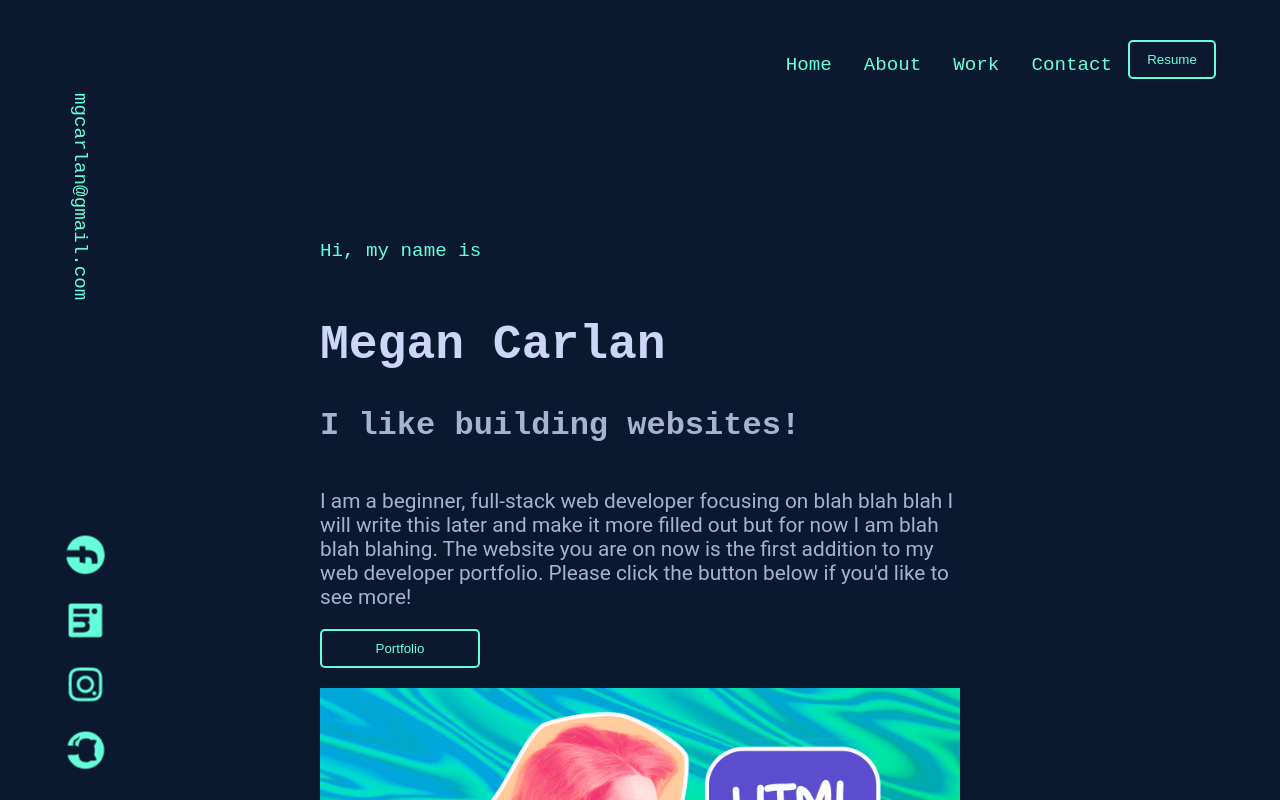
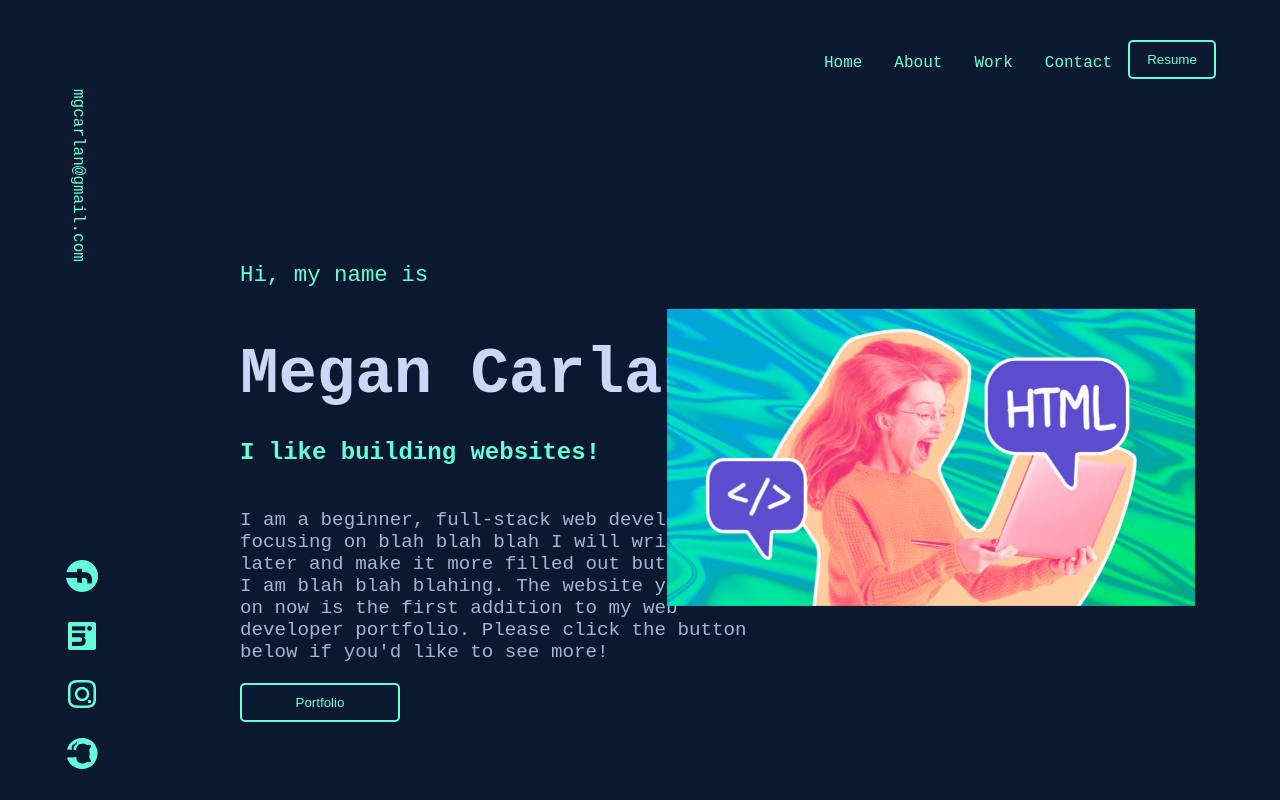
Before and after one commit to MeganCarlan/Portfolio, a React (Create React App) app: page / in a window 1280 px wide. Shown: the top 800 px of the page. Built offline with nearby package versions, Linux system fonts and the light colour scheme.

Commit message:
updated formatting on About page and changed the formatting of home page

```diff
--- a/src/App.css
+++ b/src/App.css
@@ -1,14 +1,4 @@
-.App {
-  text-align: left;
-}
-
-.gif {
-  position: absolute;
-  bottom: 0;
-  right: 0;
-}
-
-
+/* NavBar Formatting */
 .navbar {
   position: fixed;
   top: 5vh;
@@ -16,6 +6,26 @@
   font-family: 'Inconsolata', monospace;
   color: #64ffda
 
+}
+
+nav ul {
+  list-style-type: none;
+  margin: 0;
+  padding: 0;
+  overflow: hidden;
+  display: flex;
+}
+
+nav li {
+  display: inline-block;
+}
+
+nav li a {
+  display: block;
+  color: #64ffda;
+  text-align: center;
+  padding: 14px 16px;
+  text-decoration: none;
 }
 
 .resumeButton {
@@ -31,6 +41,7 @@
   border-radius: 5px;
 }
 
+/* email addresss bar */
 .email {
   position: fixed;
   padding: 29px 5px;
@@ -38,8 +49,10 @@
   top: 1vh;
   transform: rotate(90deg);
   transform-origin: bottom left;
+  color:#64ffda;
 }
 
+/* social media links */
 .social-container {
   position: fixed;
   padding: 25px;
@@ -70,143 +83,31 @@ a.instagram {
   color: #64ffda;
 }
 
-
-nav {
-  color:#64ffda;
-}
-
-nav ul {
-  list-style-type: none;
-  margin: 0;
-  padding: 0;
-  overflow: hidden;
-  display: flex;
-}
-
-nav li {
-  display: inline-block;
-}
-
-nav li a {
-  display: block;
-  color: #64ffda;
-  text-align: center;
-  padding: 14px 16px;
-  text-decoration: none;
-}
-
-
-
-
-.App-header {
-  background-color: #282c34;
-  min-height: 100vh;
-  display: flex;
-  flex-direction: column;
-  align-items: center;
-  justify-content: center;
-  font-size: calc(10px + 2vmin);
-  color: white;
-}
-
-.App-link {
-  color: #61dafb;
-}
-
-@keyframes App-logo-spin {
-  from {
-    transform: rotate(0deg);
-  }
-  to {
-    transform: rotate(360deg);
-  }
-}
-
-/* Set the default font family */
-h1, div {
+/* general formatting */
+body {
   font-family: 'Inconsolata', monospace;
 
 }
 
-Set the heading font family and size
- h2 {
-  font-family: 'Fira Sans', sans-serif;
-  /* font-size: 2rem; */
-}
-
-/* Set the font family and size for paragraph text */
-p {
-  font-family: 'Roboto', sans-serif;
-  font-size: 1.3rem;
-  max-width: 100vh;
-}
-
-/* Set the font family and size for code snippets */
-code, pre {
-  font-family: 'Courier New', monospace;
-  font-size: 1.2rem;
-}
-
-/* Set the font family and size for links */
-a {
-  font-family: 'Fira Code', monospace;
-  font-size: 1.2rem;
-}
-
-
-
-.HomePage {
-  display: flex;
-  flex-direction: column;
-  align-items: left;
-  justify-content: left;
-  min-height: 100vh;
-  padding: 15rem 20rem;
-  text-align: left;
-  background-color: #0a192f;
-}
-
-.homePagePhoto {
-
-  padding: 20px 0;
-  bottom: 0  ;
-  right: 0;
-  max-width: 100vh;
-}
-
-button {
-  max-width: 20vh;
-  border: 2px solid #64ffda;
-  background-color: transparent;
-  color: #64ffda;
-  padding: 10px 20px;
-  border-radius: 5px;
+.nameIs {
+  font-size:1.4rem;
+  margin-bottom: 0.5rem;
 }
 
 h1 {
-  font-size: 3rem;
+  font-size:4rem;
   margin-bottom: 0.5rem;
 }
 
 h2 {
-  font-size: 2rem;
+  font-size:1.5rem;
   margin-bottom: 1.5rem;
 }
 
-div {
+p {
   font-size: 1.2rem;
-  margin-bottom: 1.5rem;
+  max-width: 65vh;
 }
-
-/* button {
-  background-color: #64ffda;
-  color: black;
-  border: none;
-  padding: 1rem 2rem;
-  font-size: 1.2rem;
-  border-radius: 5px;
-  cursor: pointer;
-} */
 
 button:hover {
   background-color: #0055aa;
@@ -223,3 +124,68 @@ button:hover {
 .lightestSlate {
   color: #ccd6f6;
 }
+
+
+ /* Home Page  */
+.HomePage {
+  display: flex;
+  flex-direction: column;
+  align-items: left;
+  justify-content: left;
+  min-height: 100vh;
+  padding: 15rem 15rem;
+  text-align: left;
+  background-color: #0a192f;
+}
+
+
+
+.portfolioButton {
+  max-width: 20vh;
+  border: 2px solid #64ffda;
+  background-color: transparent;
+  color: #64ffda;
+  padding: 10px 20px;
+  border-radius: 5px;
+}
+
+.homePagePhoto {
+
+  position: absolute;
+  padding: 29px 5px;
+  right:10vh;
+  top: 35vh;
+  max-width: 66vh;
+  max-height: 50svh
+}
+
+/* About Page */
+
+.AboutPage {
+  display: flex;
+  flex-direction: column;
+  align-items: left;
+  justify-content: left;
+  min-height: 100vh;
+  padding: 15rem 15rem;
+  text-align: left;
+  background-color: #0a192f;
+}
+
+.AboutPage p {
+  font-size: 1.2rem;
+  max-width: 75vh;
+}
+
+.AboutPage h1 {
+  font-size: 2.5rem;
+}
+
+.headshot {
+  position: absolute;
+  padding: 29px 5px;
+  right:20vh;
+  top: 35vh;
+  max-width: 50vh;
+  max-height: 50svh
+}
--- a/src/components/aboutPage.jsx
+++ b/src/components/aboutPage.jsx
@@ -2,18 +2,18 @@
 
 export function AboutPage() {
     return (
-     <div>
-        <h1>About Me</h1>
-        <p>
+     <div className="AboutPage">
+        <h1 className="green">About Me</h1>
+        <p className="lightestSlate">
             Hello! My name is Brittany and I enjoy creating things that live on the internet. My interest in web development started back in 2012 when I decided to try editing custom Tumblr themes — turns out hacking together a custom reblog button taught me a lot about HTML & CSS!
         </p>
-        <p>
+        <p className="lightestSlate">
             Fast-forward to today, and I have had the privilege of working at an advertising agency, a start-up, a huge corporation, and a student-led design studio. My main focus these days is building accessible, inclusive products and digital experiences at Upstatement for a variety of clients.
         </p>
-        <p>
+        <p className="green">
             Here are a few technologies I have been working with recently:
         </p>
-        <ul>
+        <ul className="lightestSlate">
             <li> JavaScript (ES6+)</li>
             <li>React</li>
             <li>Node.js</li>
@@ -21,7 +21,7 @@ export function AboutPage() {
             <li>MYSQL</li>
             <li>WordPress</li>
         </ul>
-        <img src={require("/Users/mcarlan/Desktop/repos/portfolio/src/assets/headshot.png")} alt="My Image" />
+        <img className="headshot" src={require("/Users/mcarlan/Desktop/repos/portfolio/src/assets/headshot.png")} alt="My Image" />
 
     </div>
     )
--- a/src/components/homePage.jsx
+++ b/src/components/homePage.jsx
@@ -10,12 +10,12 @@ export function HomePage() {
   return (
       <div className="HomePage">
 
-        <div className="green">Hi, my name is</div>
+        <p className="green nameIs">Hi, my name is</p>
         <h1 className="lightestSlate">Megan Carlan</h1>
-        <h2 className="lightSlate">I like building websites!</h2>
+        <h2 className="green">I like building websites!</h2>
         <p className="lightSlate">I am a beginner, full-stack web developer focusing on blah blah blah I will write this later and make it more filled out but for now I am blah blah blahing. The website you are on now is the first addition to my web developer portfolio. Please click the button below if you'd like to see more! </p>
 
-        <button>Portfolio</button>
+        <button className="portfolioButton">Portfolio</button>
         <img className="homePagePhoto" src={require("/Users/mcarlan/Desktop/repos/portfolio/src/assets/homepagephoto.png")} alt="My Image" />
       </div>
     );
```
